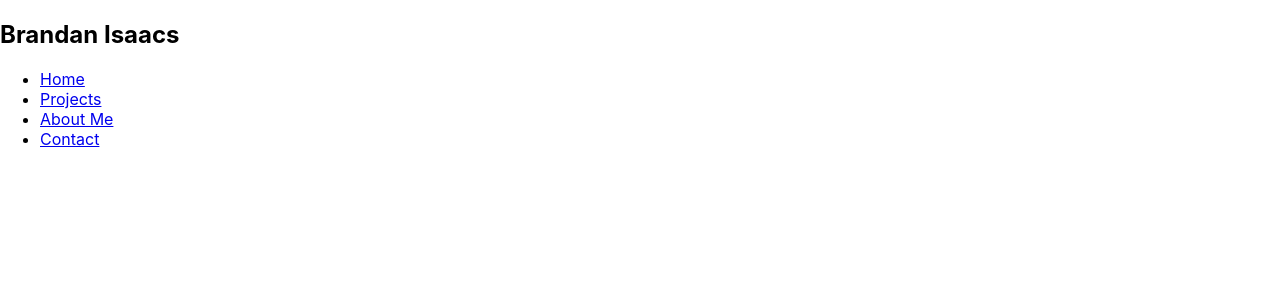
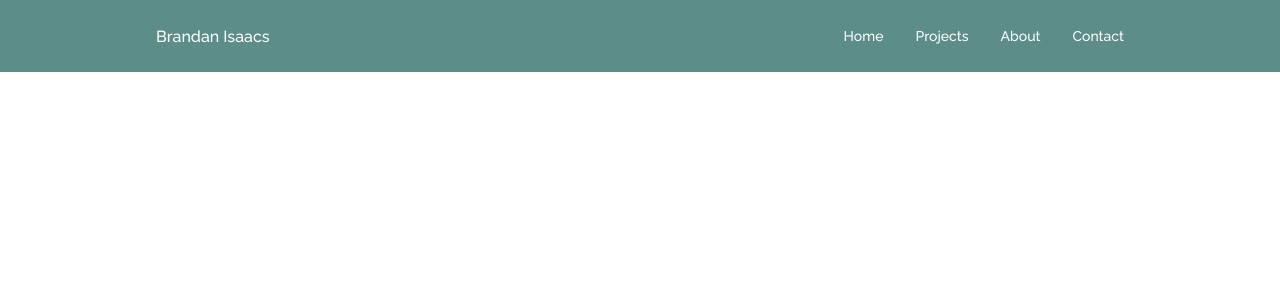
Before and after one commit to brand421/portfolio-site, a React (Create React App) app: page / in a window 1280 px wide. Shown: the top 300 px of the page. Built offline with nearby package versions, Linux system fonts and the light colour scheme.

Commit message:
work on header

```diff
--- a/package.json
+++ b/package.json
@@ -8,7 +8,6 @@
     "@testing-library/user-event": "^13.5.0",
     "react": "^18.2.0",
     "react-dom": "^18.2.0",
-    "react-router-dom": "^6.12.1",
     "react-scripts": "5.0.1",
     "web-vitals": "^2.1.4"
   },
--- a/public/index.html
+++ b/public/index.html
@@ -2,14 +2,13 @@
 <html lang="en">
   <head>
     <meta charset="utf-8" />
-    <link rel="icon" href="%PUBLIC_URL%/favicon.ico" />
     <meta name="viewport" content="width=device-width, initial-scale=1" />
     <meta name="theme-color" content="#000000" />
     <meta
       name="description"
       content="Web site created using create-react-app"
     />
-    <link rel="apple-touch-icon" href="%PUBLIC_URL%/logo192.png" />
+
     <!--
       manifest.json provides metadata used when your web app is installed on a
       user's mobile device or desktop. See https://developers.google.com/web/fundamentals/web-app-manifest/
@@ -24,20 +23,13 @@
       work correctly both with client-side routing and a non-root public URL.
       Learn how to configure a non-root public URL by running `npm run build`.
     -->
+    <link href='https://unpkg.com/boxicons@2.1.4/css/boxicons.min.css' rel='stylesheet'>
+    <link rel="stylesheet" href="https://unicons.iconscout.com/release/v4.0.8/css/line.css">
     <title>React App</title>
   </head>
   <body>
     <noscript>You need to enable JavaScript to run this app.</noscript>
     <div id="root"></div>
-    <!--
-      This HTML file is a template.
-      If you open it directly in the browser, you will see an empty page.
 
-      You can add webfonts, meta tags, or analytics to this file.
-      The build step will place the bundled scripts into the <body> tag.
-
-      To begin the development, run `npm start` or `yarn start`.
-      To create a production bundle, use `npm run build` or `yarn build`.
-    -->
   </body>
 </html>
--- /dev/null
+++ b/src/App.jsx
@@ -0,0 +1,9 @@
+import Header from './components/Header/Header';
+
+function App() {
+  return (
+    <Header />
+  );
+}
+
+export default App;
--- a/src/components/App.jsx
+++ /dev/null
@@ -1,13 +0,0 @@
-import Navbar from './Navbar';
-import { BrowserRouter } from 'react-router-dom';
-
-function App() {
-  return (
-    <BrowserRouter>
-      <Navbar />
-    </BrowserRouter>
-
-  );
-}
-
-export default App;
--- /dev/null
+++ b/src/components/Header/Header.jsx
@@ -0,0 +1,42 @@
+import React from "react";
+import './header.css';
+
+function Header() {
+    return (
+        <header className="header">
+            <nav className="nav container">
+                <a href="index.html" className="nav__logo">Brandan Isaacs</a>
+                <div className="nav__menu">
+                    <ul className="nav__list grid">
+                        <li className="nav__item">
+                            <a href="#Home" className="nav__link active__link">
+                                <i className="bx bx-home-alt nav__icon"></i>Home
+                            </a>
+                        </li>
+                        <li className="nav__item">
+                            <a href="#Projects" className="nav__link">
+                                <i className="bx bx-folder nav__icon"></i>Projects
+                            </a>
+                        </li>
+                        <li className="nav__item">
+                            <a href="#About" className="nav__link">
+                                <i className="bx bx-user nav__icon"></i>About
+                            </a>
+                        </li>
+                        <li className="nav__item">
+                            <a href="#Contact" className="nav__link">
+                                <i className="bx bx-envelope nav__icon"></i>Contact
+                            </a>
+                        </li>
+                    </ul>
+                    <i class='bx bx-x nav__close'></i>
+                </div>
+                <div className="nav__toggle">
+                    <i class='bx bx-menu'></i>
+                </div>
+            </nav>
+        </header>
+    );
+}
+
+export default Header;
--- /dev/null
+++ b/src/components/Header/header.css
@@ -0,0 +1,55 @@
+.header {
+    width: 100%;
+    position: fixed;
+    top: 0;
+    left: 0;
+    /* z-index: 5; */
+    border-bottom: solid var(--title-color) 1px;
+    background-color: var(--container-color);
+}
+
+.nav {
+    height: calc(var(--header-height) + 1.5rem);
+    display: flex;
+    justify-content: space-between;
+    align-items: center;
+    column-gap: 1rem;
+}
+
+.nav__logo,
+.nav__toggle {
+    color: var(--title-color);
+    font-weight: var(--font-medium);
+}
+
+.nav__list {
+    display: flex;
+    column-gap: 2rem;
+    text-decoration: none;
+}
+
+.nav__link {
+    display:flex;
+    flex-direction: column;
+    align-items: center;
+    font-size: var(--small-font-size);
+    font-weight: var(--font-medium);
+    color: var(--title-color);
+    transition: .3s;
+}
+
+.nav__close,
+.nav__toggle {
+    display: none;
+}
+
+.nav__icon,
+.nav__close,
+.nav__toggle {
+    display: none;
+}
+
+.active-link,
+.nav__link:hover {
+    color: var(--title-color-dark);
+}
--- a/src/components/Navbar.jsx
+++ /dev/null
@@ -1,24 +0,0 @@
-import React from "react";
-import { NavLink } from "react-router-dom";
-
-function Navbar() {
-    return (
-        <nav className="navbar">
-            <div className="container">
-                <div className="logo">
-                    <h1 id="nameHeader">Brandan Isaacs</h1>
-                </div>
-                <div className="nav-elements">
-                    <ul>
-                        <li><NavLink to="/">Home</NavLink></li>
-                        <li><NavLink to="/projects">Projects</NavLink></li>
-                        <li><NavLink to="/about">About Me</NavLink></li>
-                        <li><NavLink to="/contact">Contact</NavLink></li>
-                    </ul>
-                </div>
-            </div>
-        </nav>
-    );
-}
-
-export default Navbar;
--- a/src/index.css
+++ b/src/index.css
@@ -1,8 +1,24 @@
+@import url('https://fonts.googleapis.com/css2?family=Raleway:wght@400;500;600&display=swap');
+
+:root {
+  --header-height: 3rem;
+  --font-family: "Raleway", sans-serif;
+  --big-font-size: 3.5rem;
+  --normal-font-size:1rem;
+  --small-font-size: 0.875rem;
+  --smaller-font-size: 0.813rem;
+  --tiny-font-size: 0.625rem;
+  --font-normal: 400;
+  --font-medium: 500;
+  --font-semi-bold: 600;
+  --container-color: #5C8D89;
+  --title-color: white;
+  --title-color-dark: #B6CDBD;
+}
+
 body {
   margin: 0;
-  font-family: -apple-system, BlinkMacSystemFont, 'Segoe UI', 'Roboto', 'Oxygen',
-    'Ubuntu', 'Cantarell', 'Fira Sans', 'Droid Sans', 'Helvetica Neue',
-    sans-serif;
+  font-family: "Raleway", sans-serif;
   -webkit-font-smoothing: antialiased;
   -moz-osx-font-smoothing: grayscale;
 }
@@ -11,3 +27,21 @@ code {
   font-family: source-code-pro, Menlo, Monaco, Consolas, 'Courier New',
     monospace;
 }
+
+a {
+  text-decoration: none;
+}
+
+.nav__item {
+  list-style: none;
+}
+
+.container {
+  max-width: 968px;
+  margin: 0 auto;
+}
+
+.grid {
+  display: grid;
+  gap: 1.5rem;
+}
--- a/src/index.js
+++ b/src/index.js
@@ -1,7 +1,7 @@
 import React from 'react';
 import ReactDOM from 'react-dom/client';
 import '../src/index.css'
-import App from './components/App';
+import App from './App';
 
 const root = ReactDOM.createRoot(document.getElementById('root'));
 root.render(
```
Also changed, not shown: 2 other files (tests, documents, lock files or other folders).
